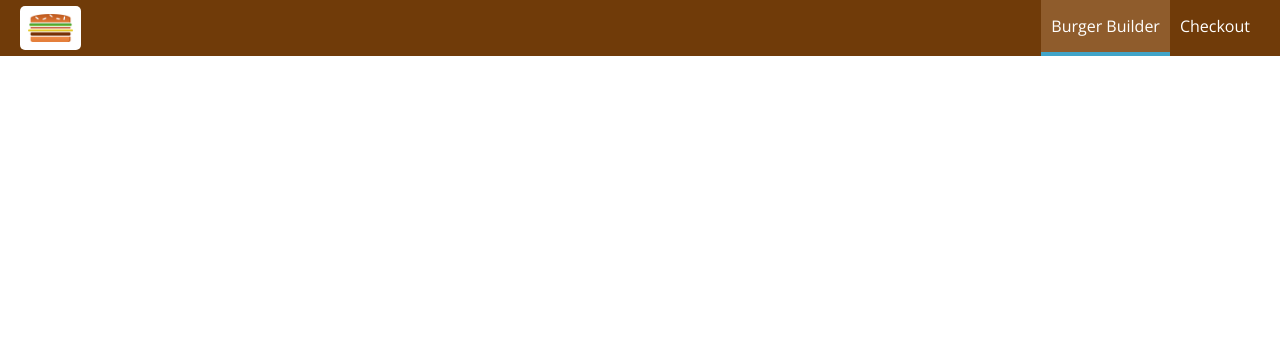
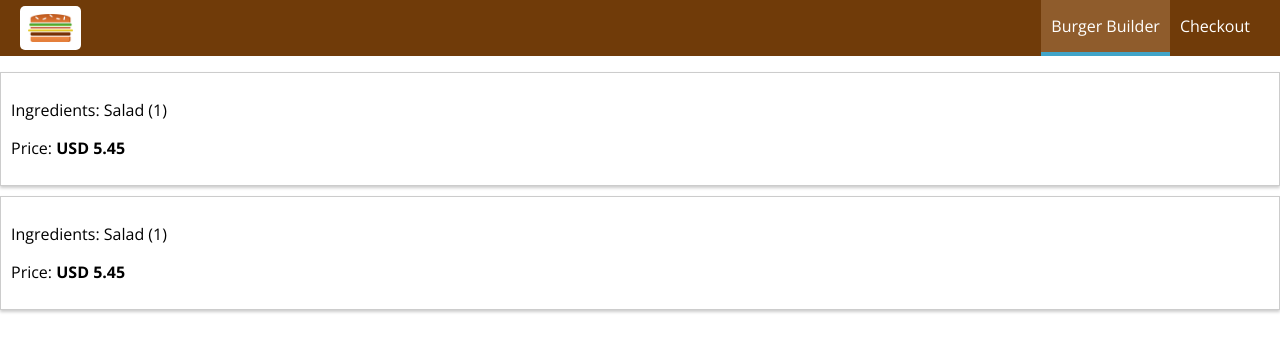
Before and after one commit to Kipris/BurgerBuilder, a React (Create React App) app: page /orders in a window 1280 px wide. Shown: the top 352 px of the page. Built offline with nearby package versions, Linux system fonts and the light colour scheme.

Commit message:
adding an orders page

```diff
--- a/src/components/Order/Order.js
+++ b/src/components/Order/Order.js
@@ -0,0 +1,13 @@
+import React from 'react';
+import classes from './Order.module.scss';
+
+const Order = (props) => {
+    return (
+        <div className={classes.Order}>
+            <p>Ingredients: Salad (1)</p>
+            <p>Price: <strong>USD 5.45</strong></p>
+        </div>
+    );
+}
+
+export default Order;
--- a/src/components/Order/Order.module.scss
+++ b/src/components/Order/Order.module.scss
@@ -0,0 +1,8 @@
+.Order {
+    width: 100%;
+    border: 1px solid #ccc;
+    box-shadow: 0 2px 3px #ccc;
+    padding: 10px;
+    margin: 10px auto;
+    box-sizing: border-box;
+}
--- a/src/containers/App.js
+++ b/src/containers/App.js
@@ -3,6 +3,7 @@
 import BurgerBuilder from './BurgerBuilder/BurgerBuilder';
 import Checkout from './Checkout/Checkout';
 import { Route, Switch } from 'react-router-dom';
+import Orders from './Orders/Orders';
 
 class App extends Component {
   render() {
@@ -11,6 +12,7 @@
         <Switch>
           <Route path="/" exact component={BurgerBuilder} />
           <Route path="/checkout" component={Checkout} />
+          <Route path="/orders" component={Orders} />
         </Switch>
       </Layout>
     );
--- /dev/null
+++ b/src/containers/Orders/Orders.js
@@ -0,0 +1,19 @@
+import React, { Component } from 'react';
+import Order from '../../components/Order/Order';
+
+class Orders extends Component {
+    state = {
+
+    };
+
+    render() {
+        return (
+            <>
+                <Order />
+                <Order />
+            </>
+        );
+    }
+}
+
+export default Orders;
--- /dev/null
+++ b/src/containers/Orders/Orders.module.scss
@@ -0,0 +1,3 @@
+.Order {
+
+}
```
